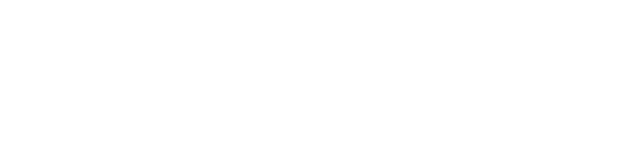
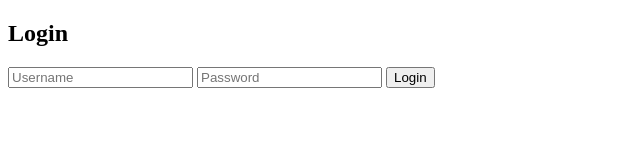
Before and after one commit to moby1804/assign_git, a plain HTML site: page index.html in a window 1280 px wide. Shown: the whole page, without its empty margins (0-640 px from the left). Drawn offline with Linux system fonts and the light colour scheme.

Commit message:
added some code for login page to index file

```diff
--- a/index.html
+++ b/index.html
@@ -3,9 +3,16 @@
 <head>
   <meta charset="UTF-8">
   <meta name="viewport" content="width=device-width, initial-scale=1.0">
-  <title>Document</title>
+  <title>Git Test</title>
 </head>
 <body>
-
+  <div class="login-container">
+    <h2>Login</h2>
+    <form action="login_process.php" method="POST">
+        <input type="text" name="username" placeholder="Username" required>
+        <input type="password" name="password" placeholder="Password" required>
+        <button type="submit">Login</button>
+    </form>
+</div>
 </body>
 </html>
```
